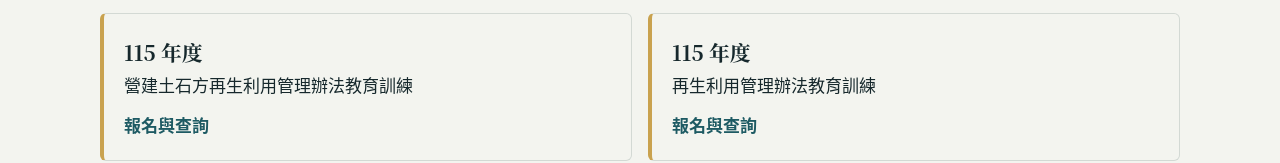
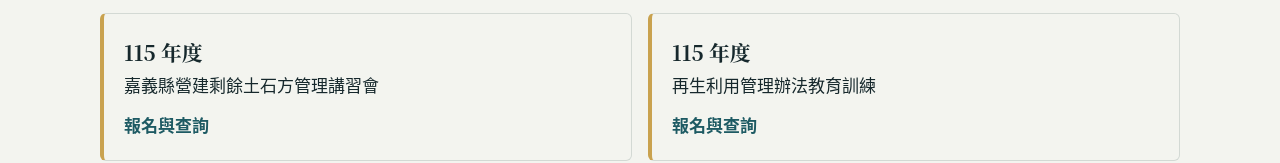
Before and after one commit to dinghai-tech/soilmove-seminar, a plain HTML site: page index.html in a window 1280 px wide. Shown: the part 1882-2045 px from the top of the page. Drawn offline with Linux system fonts and the light colour scheme.

Commit message:
Update index.html

```diff
--- a/index.html
+++ b/index.html
@@ -167,7 +167,7 @@ footer a { color: var(--loess); }
       <div class="events">
         <a class="event" href="2026-S1/">
           <div class="year">115 年度</div>
-          <div>營建土石方再生利用管理辦法教育訓練</div>
+          <div>嘉義縣營建剩餘土石方管理講習會</div>
           <span class="go">報名與查詢</span>
         </a>
         <a class="event" href="2026-S2/">
```
